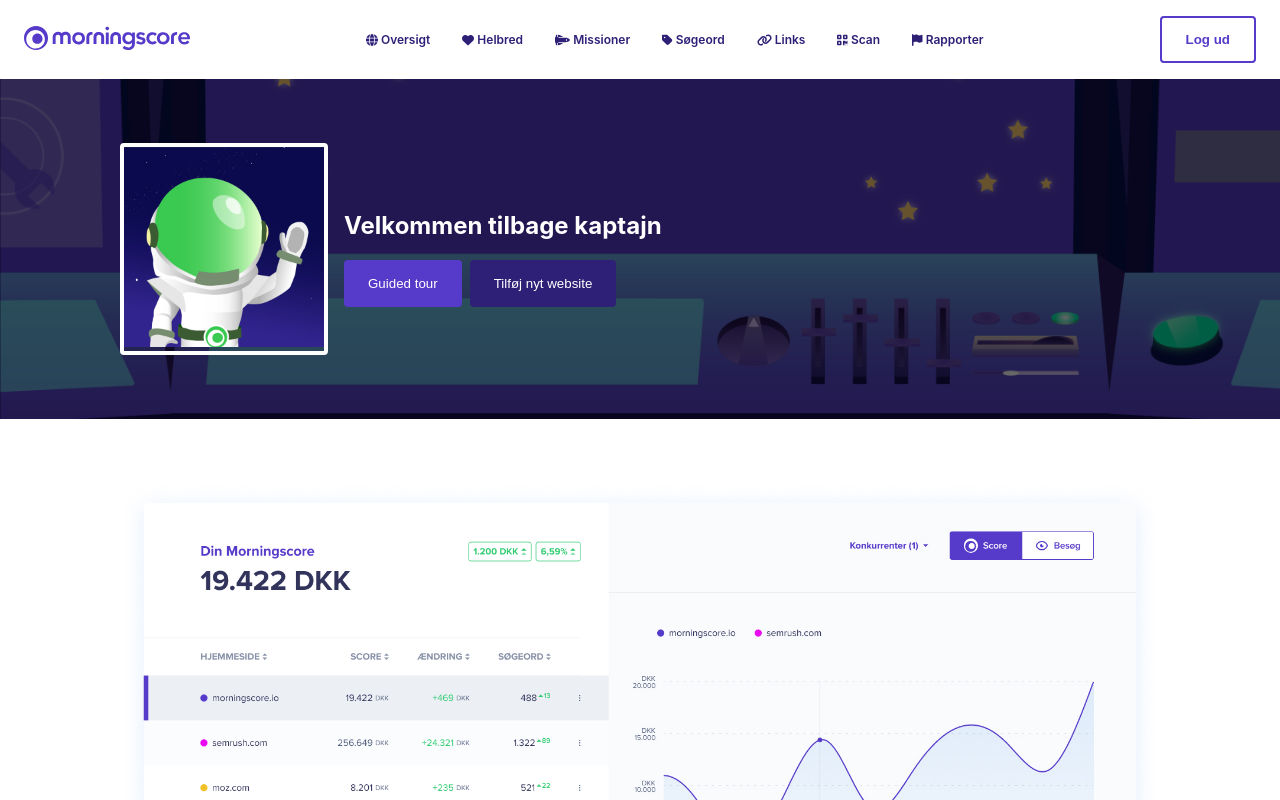
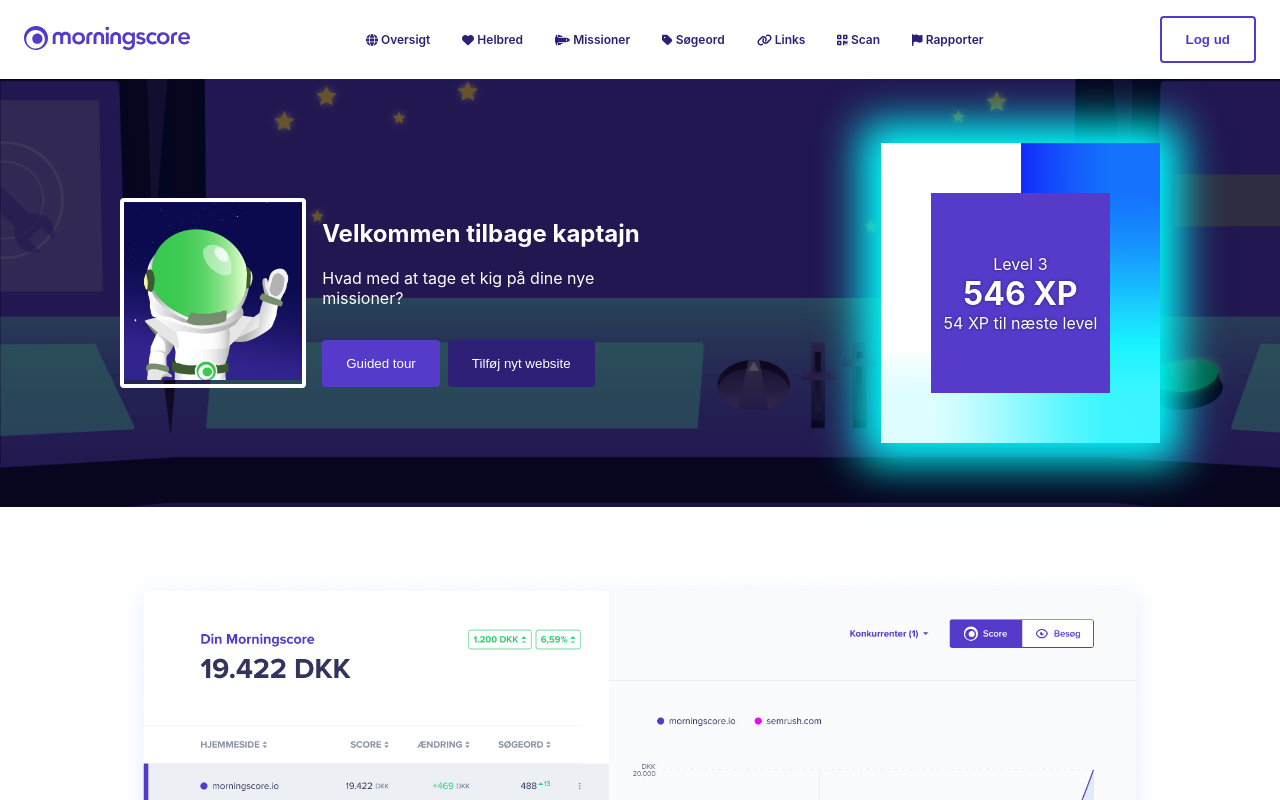
Before and after one commit to FrederikkeEbbe/github-morningscore, a React (Vite) app: page /dashboard in a window 1280 px wide. Shown: the top 800 px of the page. Built offline with nearby package versions, Linux system fonts and the light colour scheme.

Commit message:
Dashboard, lille level animation

```diff
--- a/src/routes/Dashboard.jsx
+++ b/src/routes/Dashboard.jsx
@@ -21,6 +21,7 @@
 
             <div className='dashboard-hero__info--header'>
               <h1>Velkommen tilbage kaptajn</h1>
+              <p>Hvad med at tage et kig på dine nye missioner?</p>
             </div>
 
             <div className='dashboard-hero__info--buttons'>
@@ -32,7 +33,13 @@
 
         </div>
 
-        <div></div>
+        <div className='progress-circle'>
+          <div className='progress-text'>
+            <div>Level 3</div>
+            <h2>546 XP</h2>
+            <div>54 XP til næste level</div>
+          </div>
+        </div>
       </div>
 
       </section>
--- a/src/styles/dashboard.scss
+++ b/src/styles/dashboard.scss
@@ -43,6 +43,8 @@
   background-color: rgba($color: #000000, $alpha: 0.6);
   display: flex;
   flex-direction: row;
+  align-items: center;
+  justify-content: space-between;
 
     @media (max-width: 900px){
       flex-direction: column;
@@ -85,7 +87,52 @@
     flex-direction: column;
     align-content: center;
 
+    & p {
+      color: #fff;
+    }
+  }
+}
 
+.progress-circle {
+  background-color: #563AC9;
+  box-shadow: 0px 0px 40px 20px #0ff;
+  margin: 64px 120px;
+  width: 200px;
+  height: 200px;
+  border: 50px solid;
+  border-image-slice: 1;
+  border-image-source: conic-gradient(
+    hsl(234, 97%, 53%),
+    hsl(183, 100%, 55%),
+    hsl(0, 0%, 100%),
+    hsl(0, 0%, 100%)
+  );
+  display: flex;
+  align-items: center;
+  justify-content: center;
+  font-size: 16px;
+  text-align: center;
+  animation: move 3s infinite alternate ease-in-out; /* Tilføjet animation */
+
+  & h2 {
+    color: #fff;
   }
 
+  .progress-text {
+    display: flex;
+    flex-direction: column;
+    align-items: center;
+    justify-content: center;
+    color: #fff;
+    text-shadow: 0 0 3px rgba(0, 0, 0, 0.5);
+  }
 }
+
+@keyframes move {
+  0% {
+    transform: translateY(0);
+  }
+  100% {
+    transform: translateY(10px);
+  }
+}
```
